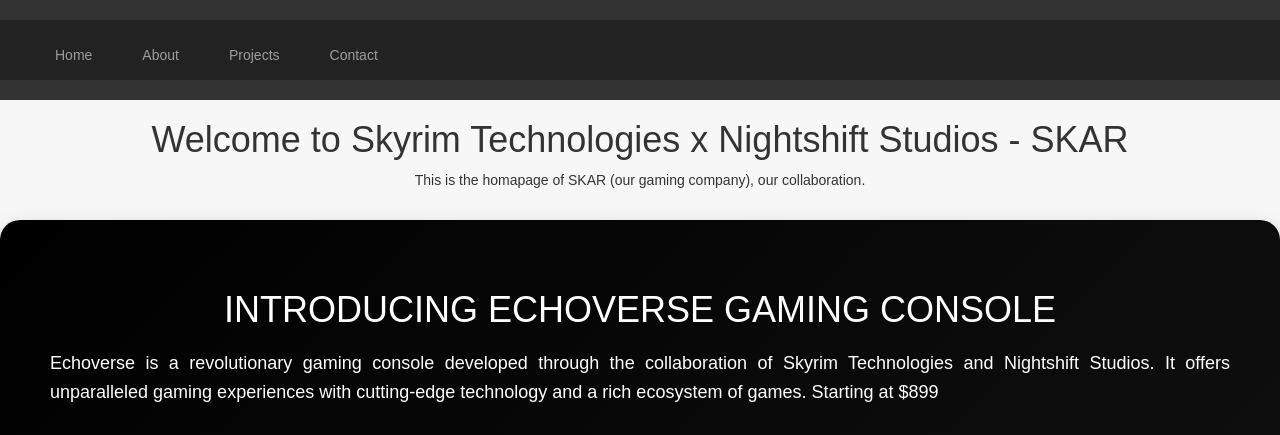
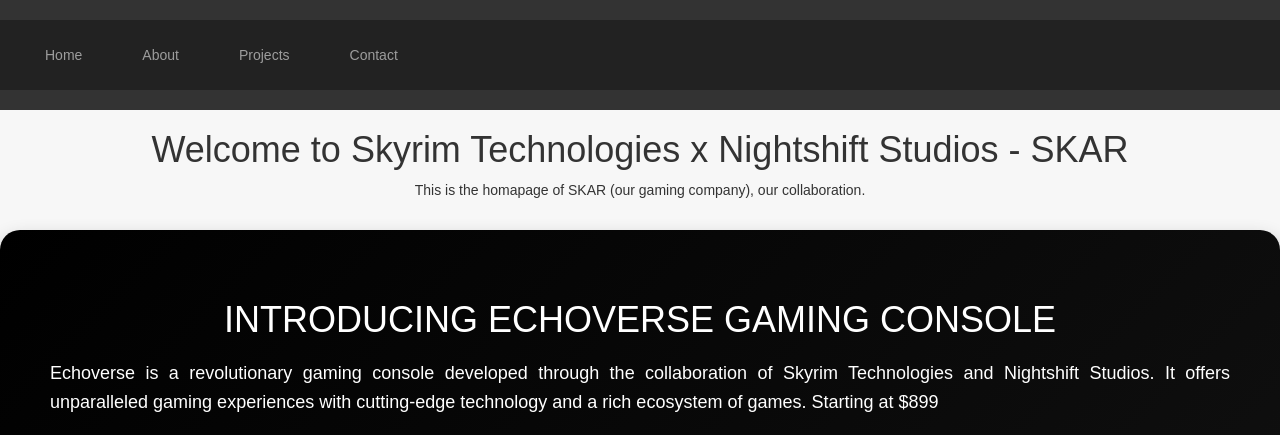
Before and after one commit to Kaiboom1000/SKAR, a plain HTML site: page index.html in a window 1280 px wide. Shown: the top 435 px of the page. Drawn offline with nearby package versions, Linux system fonts and the light colour scheme.

Commit message:
Update index.html

```diff
--- a/index.html
+++ b/index.html
@@ -19,19 +19,19 @@ src="https://maxcdn.bootstrapcdn.com/bootstrap/3.4.0/js/bootstrap.min.js"> </scr
     <header>
 
        <nav class="navbar-inverse">
-            <div class="navbar-header sty">
-               <button type="button" class="navbar-toggle"  data-toggle="collapse" data-target="#navbar">
+            <div class="navbar-header">
+               <button type="button" class="navbar-toggle sty"  data-toggle="collapse" data-target="#navbar">
                   <span class="icon-bar"></span>
                   <span class="icon-bar"></span>
                   <span class="icon-bar"></span>
                </button>
             </div>
-            <div class="collapse navbar-collapse sty" id="navbar">
+            <div class="collapse navbar-collapse" id="navbar">
            <ul class="nav navbar-nav">
-                <li><a href="index.html">Home</a></li>
-                <li><a href="about.html">About</a></li>
-                <li><a href="projects.html">Projects</a></li>
-                <li><a href="contact.html">Contact</a></li>
+                <li class="sty"><a href="index.html">Home</a></li>
+                <li class="sty"><a href="about.html">About</a></li>
+                <li class="sty"><a href="projects.html">Projects</a></li>
+                <li class="sty"><a href="contact.html">Contact</a></li>
             </ul>
                </div>
         </nav>
```
